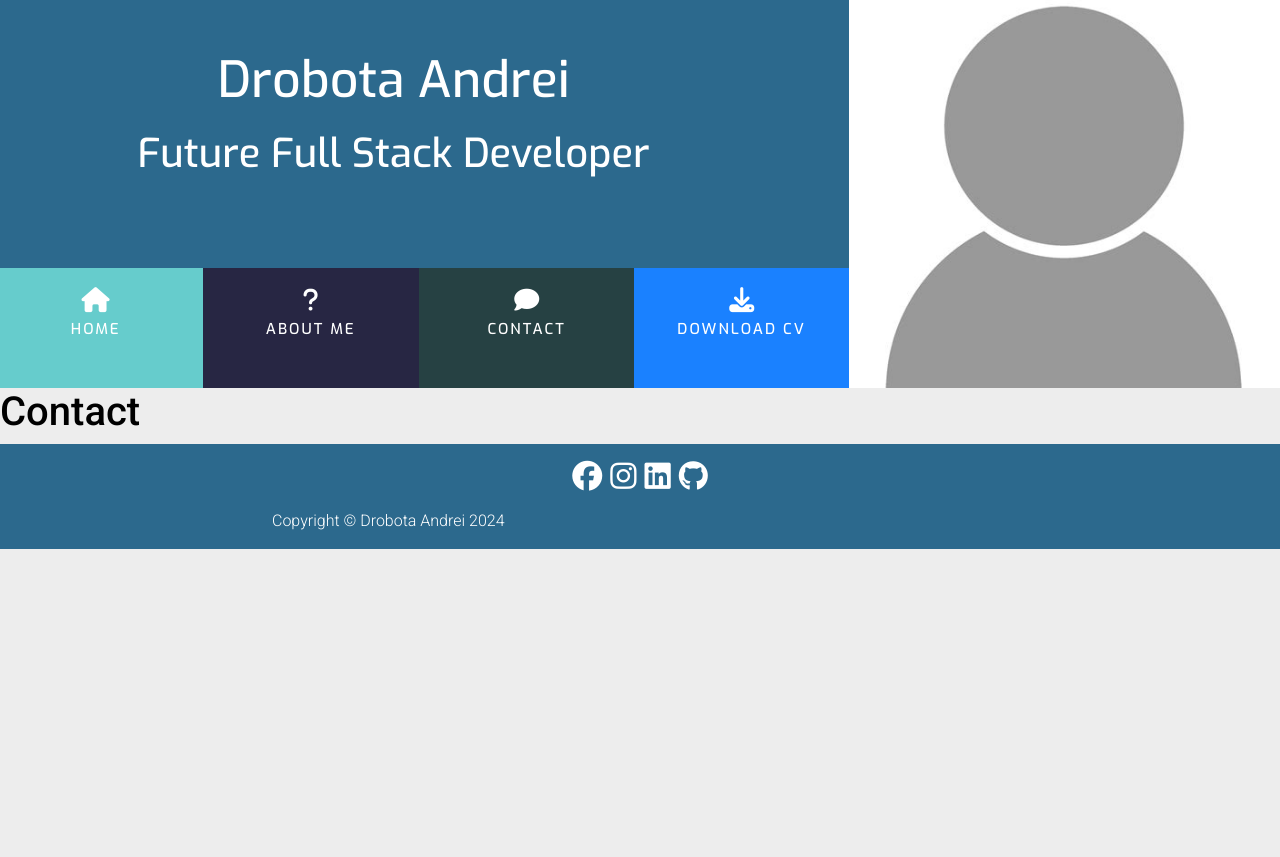
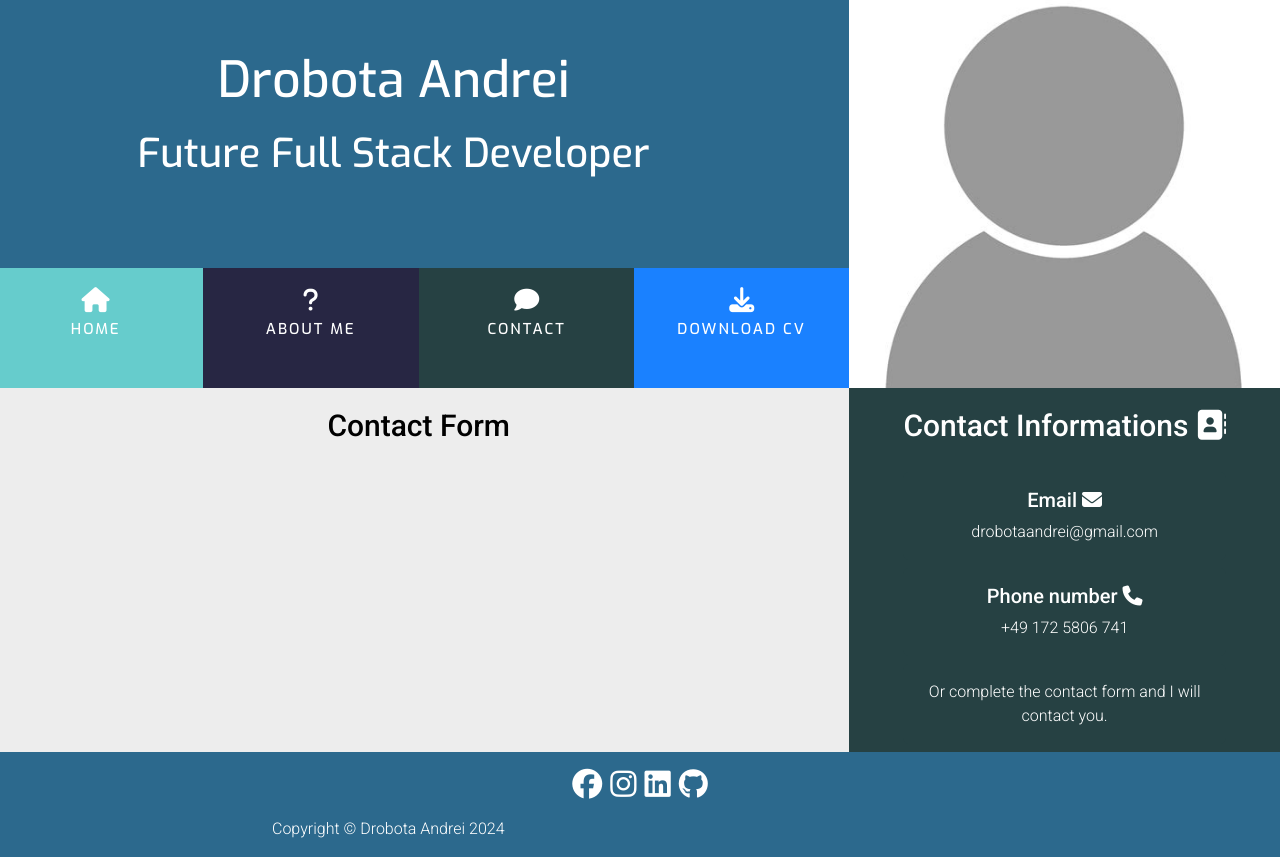
Before and after one commit to andreidrobota/mywebsitev2, a Flask app: page /contact in a window 1280 px wide. Before the commit the page ends 549 px from the top, so only its background shows below. Run offline with Flask 3, Linux system fonts and the light colour scheme; some libraries are stand-ins or nearby versions.

Commit message:
Finished side contact.html

```diff
--- a/static/css/style.css
+++ b/static/css/style.css
@@ -172,6 +172,17 @@ footer {
     color: white;
 }
 
+.side-contact {
+    background-color: #264143;
+    color: white;
+}
+
+.bg-card-contact {
+    background-color: #264143;
+    border: none;
+    color: white;
+}
+
 /* Main Elements */
 
 .main-title {
--- a/templates/contact.html
+++ b/templates/contact.html
@@ -1,4 +1,28 @@
 {% extends "base.html" %}
 {% block content %}
-    <h1>Contact</h1>
+    <div class="row no-gutters margin-r-fix">
+        <div class="col-md-8">
+            <h5 class="main-title text-center">Contact Form</h5>
+        </div>
+        <div class="col-md-4 text-center padding-fix side-contact">
+            <h5 class="side-title">Contact Informations <i class="fa-solid fa-address-book"></i></h5>
+            <div class="card w-75 mx-auto my-2 bg-card-contact">
+                <div class="card-body">
+                  <h5 class="card-title">Email <i class="fa-solid fa-envelope"></i></h5>
+                  <p class="card-text">drobotaandrei@gmail.com</p>
+                </div>
+            </div>
+            <div class="card w-75 mx-auto my-2 bg-card-contact">
+                <div class="card-body">
+                  <h5 class="card-title">Phone number <i class="fa-solid fa-phone"></i></h5>
+                  <p class="card-text">+49 172 5806 741</p>
+                </div>
+            </div>
+            <div class="card w-75 mx-auto my-2 bg-card-contact">
+                <div class="card-body">
+                  <p class="card-text">Or complete the contact form and I will contact you.</p>
+                </div>
+            </div>
+        </div>
+    </div>
 {% endblock %}
```
